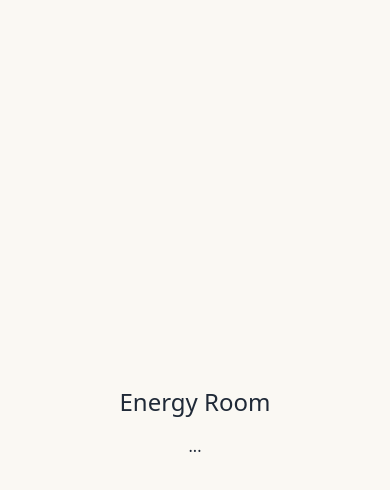
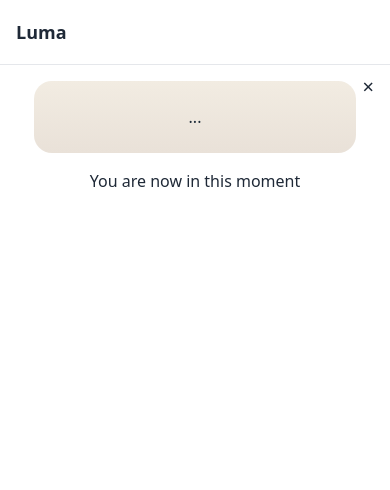
Before and after one commit to thiwi/luma, a React (Vite) app in the folder frontend/: page /energy/1 in a window 390 px wide. Shown: the top 490 px of the page. Built offline with nearby package versions, Linux system fonts and the light colour scheme; no server answers.

Commit message:
Update UI and fix pydantic config

```diff
--- a/frontend/src/App.tsx
+++ b/frontend/src/App.tsx
@@ -1,6 +1,7 @@
 import { useEffect } from 'react';
 import { Outlet } from 'react-router-dom';
 import { useSession } from './store/session';
+import Header from './components/Header';
 
 export default function App() {
   const initSession = useSession((s) => s.initSession);
@@ -10,7 +11,8 @@ export default function App() {
   }, [initSession]);
 
   return (
-    <div className="min-h-screen bg-dawnSand dark:bg-nightBlue text-gray-800 dark:text-gray-100">
+    <div className="min-h-screen bg-white text-gray-800">
+      <Header />
       <Outlet />
     </div>
   );
--- a/frontend/src/components/EventCard.tsx
+++ b/frontend/src/components/EventCard.tsx
@@ -14,15 +14,10 @@ export const EventCard: FC<EventCardProps> = ({
   onSendEnergy,
 }) => (
   <button
-    className="card w-full text-left flex items-center space-x-3 transition-transform hover:shadow-key active:scale-95"
+    className="card w-full text-center space-y-2 transition-transform hover:shadow-key active:scale-95"
     onClick={onSendEnergy}
   >
-    <span className="text-3xl">{symbol}</span>
-    <div className="flex-1">
-      <p className="card-title text-left">{text}</p>
-      <p className="card-subtext text-left">
-        {Math.ceil(expiresIn / 60)}m left
-      </p>
-    </div>
+    <span className="text-4xl block">{symbol}</span>
+    <p className="card-title">{text}</p>
   </button>
 );
--- /dev/null
+++ b/frontend/src/components/Header.tsx
@@ -0,0 +1,44 @@
+import { useState } from 'react';
+import { Link } from 'react-router-dom';
+
+export default function Header() {
+  const [open, setOpen] = useState(false);
+  return (
+    <div className="flex items-center justify-between p-4 border-b border-gray-200">
+      <Link to="/" className="font-bold text-lg">
+        Luma
+      </Link>
+      <div className="relative">
+        <button
+          aria-label="Menu"
+          className="w-6 h-6 flex flex-col justify-between"
+          onClick={() => setOpen((v) => !v)}
+        >
+          <span className="block h-0.5 bg-black" />
+          <span className="block h-0.5 bg-black" />
+          <span className="block h-0.5 bg-black" />
+        </button>
+        {open && (
+          <div className="absolute right-0 mt-2 bg-white border rounded shadow-md text-sm">
+            <Link
+              to="/create"
+              className="block px-4 py-2 hover:bg-gray-100"
+              onClick={() => setOpen(false)}
+            >
+              Create mood room
+            </Link>
+            <button
+              className="block w-full text-left px-4 py-2 hover:bg-gray-100"
+              onClick={() => {
+                localStorage.removeItem('sessionId');
+                location.reload();
+              }}
+            >
+              Logout
+            </button>
+          </div>
+        )}
+      </div>
+    </div>
+  );
+}
--- a/frontend/src/features/energy-room/EnergyRoom.tsx
+++ b/frontend/src/features/energy-room/EnergyRoom.tsx
@@ -1,6 +1,5 @@
-import { useEffect, useState, useRef } from 'react';
-import { useParams } from 'react-router-dom';
-import { useSession } from '../../store/session';
+import { useEffect, useState } from 'react';
+import { useParams, Link } from 'react-router-dom';
 import { apiFetch } from '../../api/http';
 
 interface EventMeta {
@@ -10,12 +9,7 @@ interface EventMeta {
 
 export default function EnergyRoom() {
   const { eventId } = useParams();
-  const { sessionId, setPresence } = useSession((s) => ({
-    sessionId: s.sessionId,
-    setPresence: s.setPresence,
-  }));
   const [event, setEvent] = useState<EventMeta | null>(null);
-  const wsRef = useRef<WebSocket>();
 
   useEffect(() => {
     if (!eventId) return;
@@ -24,28 +18,15 @@ export default function EnergyRoom() {
       .then(setEvent);
   }, [eventId]);
 
-  useEffect(() => {
-    if (!eventId || !sessionId) return;
-    // connect to backend websocket endpoint at /ws/presence/{event_id}
-    const ws = new WebSocket(
-      `${location.protocol === 'https:' ? 'wss' : 'ws'}://${
-        location.hostname
-      }:8000/ws/presence/${eventId}`,
-    );
-    ws.onmessage = (ev) => {
-      const data = JSON.parse(ev.data);
-      if (data.type === 'presence') {
-        setPresence(eventId, data.count);
-      }
-    };
-    wsRef.current = ws;
-    return () => ws.close();
-  }, [eventId, sessionId, setPresence]);
-
   return (
-    <div className="min-h-screen flex flex-col items-center justify-center">
-      <div className="text-2xl mb-4">Energy Room</div>
-      <div>{event ? event.mood : '...'}</div>
+    <div className="p-4 flex flex-col items-center">
+      <div className="relative w-full max-w-md">
+        <Link to="/" className="absolute right-0 -top-2 text-xl">
+          ×
+        </Link>
+        <div className="card w-full text-center">{event ? event.content : '...'}</div>
+        <p className="text-center mt-4">You are now in this moment</p>
+      </div>
     </div>
   );
 }
--- a/frontend/src/features/home/Home.tsx
+++ b/frontend/src/features/home/Home.tsx
@@ -13,6 +13,7 @@ interface SuggestedEvent {
 
 export default function Home() {
   const [data, setData] = useState<SuggestedEvent[] | null>(null);
+  const [page, setPage] = useState(1);
   const navigate = useNavigate();
 
   useEffect(() => {
@@ -33,7 +34,7 @@ export default function Home() {
   }, []);
 
   return (
-    <div className="p-4 space-y-4">
+    <div className="p-4 space-y-4 flex flex-col items-center">
       {data === null && (
         <div className="space-y-4">
           {Array.from({ length: 3 }).map((_, idx) => (
@@ -45,8 +46,8 @@ export default function Home() {
         </div>
       )}
       {data && data.length > 0 && (
-        <div className="space-y-4">
-          {data.slice(0, 3).map((ev) => (
+        <div className="grid grid-cols-1 md:grid-cols-3 gap-4 w-full max-w-5xl justify-items-center">
+          {data.slice(0, page * 3).map((ev) => (
             <EventCard
               key={ev.id}
               symbol={ev.emoji}
@@ -58,13 +59,15 @@ export default function Home() {
         </div>
       )}
       {data && data.length === 0 && <EmptyState />}
-      <button
-        className="fixed bottom-6 right-6 bg-nightBlue text-white rounded-full w-12 h-12 flex items-center justify-center shadow-lg"
-        onClick={() => navigate('/create')}
-        aria-label="Create"
-      >
-        +
-      </button>
+      {data && page * 3 < (data?.length ?? 0) && (
+        <button
+          className="mt-4 text-black"
+          onClick={() => setPage((p) => p + 1)}
+          aria-label="More"
+        >
+          ↓
+        </button>
+      )}
     </div>
   );
 }
--- a/frontend/src/styles/global.css
+++ b/frontend/src/styles/global.css
@@ -78,11 +78,10 @@ body {
 
 /* Card component */
 .card {
-  background-image: linear-gradient(
-    to bottom,
-    var(--card-day-start),
-    var(--card-day-end)
-  );
+  background-image:
+    linear-gradient(to bottom, var(--card-day-start), var(--card-day-end)),
+    repeating-linear-gradient(-45deg, rgba(255, 255, 255, 0.3) 0, rgba(255, 255, 255, 0.3) 10px, transparent 10px, transparent 20px);
+  background-size: cover, 40px 40px;
   border-radius: 18px;
   padding: 24px;
   max-width: 90%;
```
Also changed, not shown: 1 other file (tests, documents, lock files or other folders).
